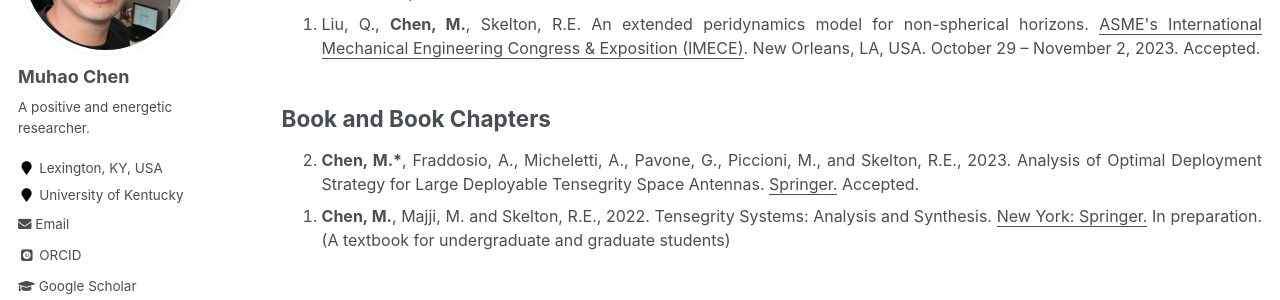
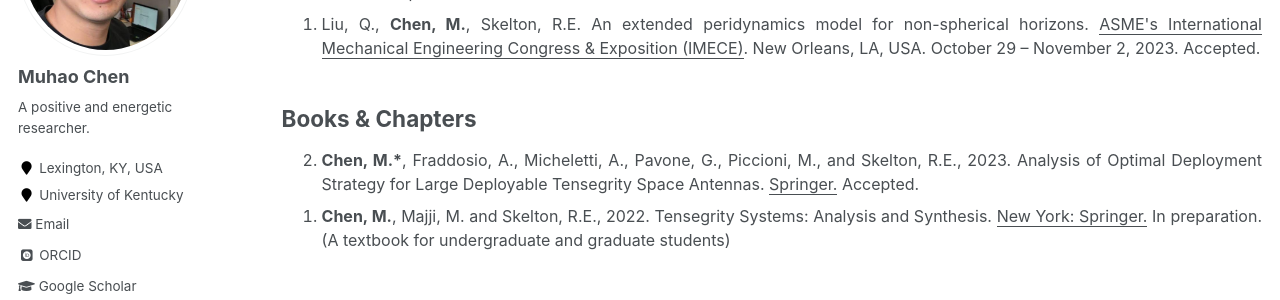
Before and after one commit to Muhao-Chen/muhao-chen.github.io, a Jekyll site: the page built from _pages/publication.md, in a window 1280 px wide and 900 px high, scrolled down 3222 px. Shown: the part 155-455 px from the top of the window. Built offline with Jekyll 4.4.1, drawn with Linux system fonts in a browser that asks for light colours; some web fonts are replaced.

Commit message:
Update publication.md

```diff
--- a/_pages/publication.md
+++ b/_pages/publication.md
@@ -90,7 +90,7 @@ toc: true
 </ol>
 </font>
 
-## Book and Book Chapters
+## Books & Chapters
 <font size=3>
 <ol reversed>
 
```
